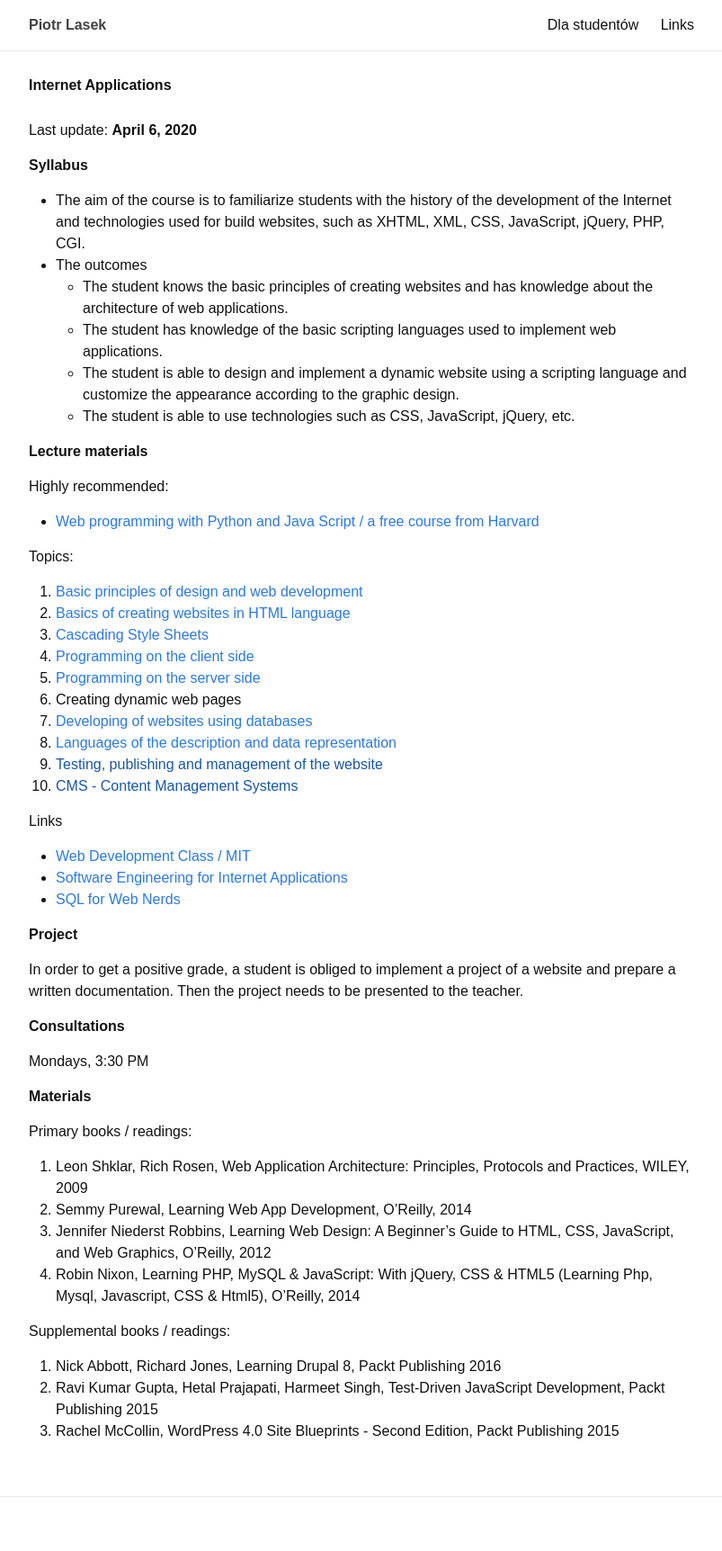
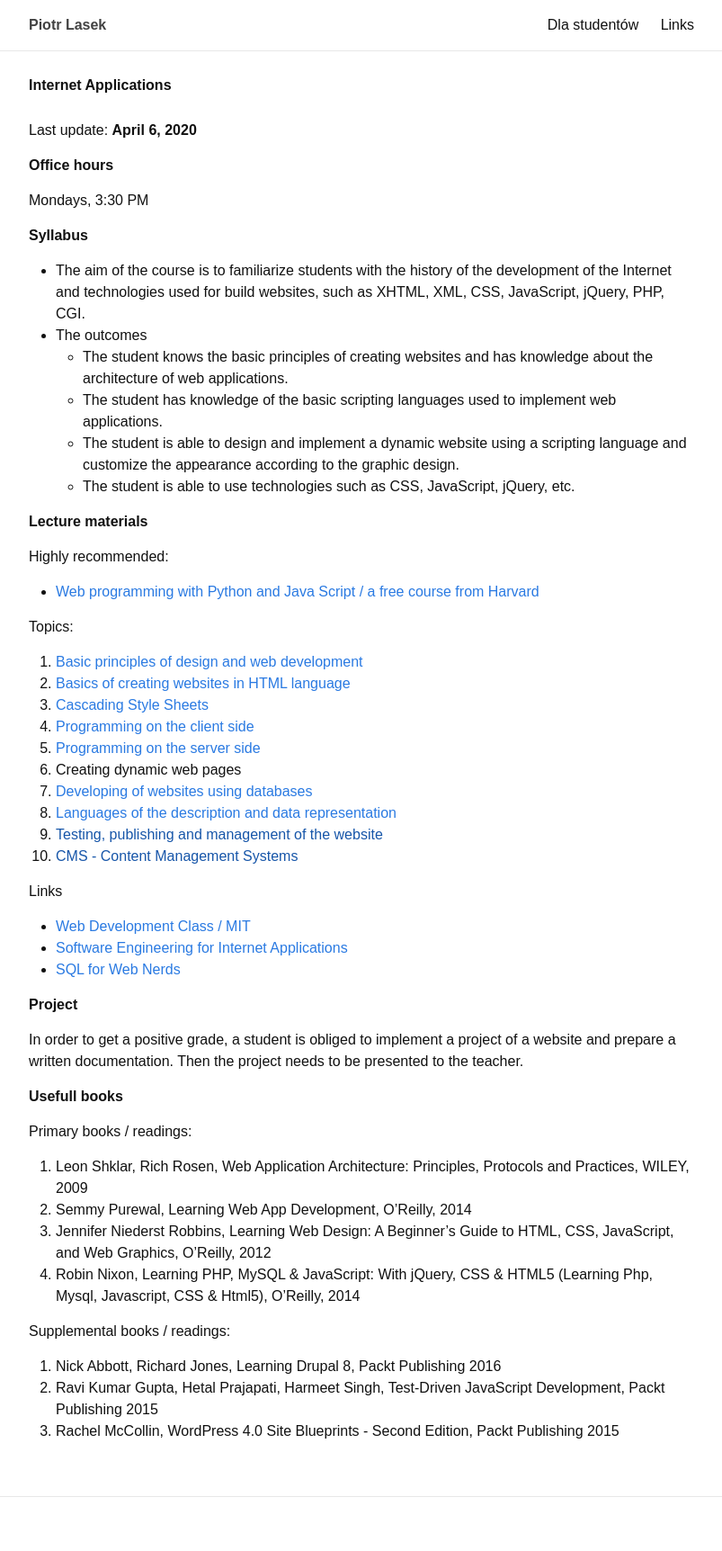
Before and after one commit to piotrlasek/piotrlasek.github.io, a Jekyll site: the page built from for-students/iae.md, in a window 1280 px wide. Shown: the whole page at 90% size, without its empty margins (238-1041 px from the left). Built offline with Jekyll 4.4.1, drawn with Linux system fonts in a browser that asks for light colours.

Commit message:
some changes

```diff
--- a/for-students/iae.md
+++ b/for-students/iae.md
@@ -6,6 +6,10 @@ exclude: true
 ---
 
 Last update: **April 6, 2020**
+
+# Office hours
+
+Mondays, 3:30 PM
 
 # Syllabus
 
@@ -45,11 +49,7 @@ In order to get a positive grade, a student is obliged to implement
 a project of a website and prepare a written documentation.
 Then the project needs to be presented to the teacher.
 
-# Consultations
-
-Mondays, 3:30 PM
-
-# Materials
+# Usefull books
 
 Primary books / readings:
 1. Leon Shklar, Rich Rosen, Web Application Architecture: Principles, Protocols and Practices, WILEY, 2009
```
